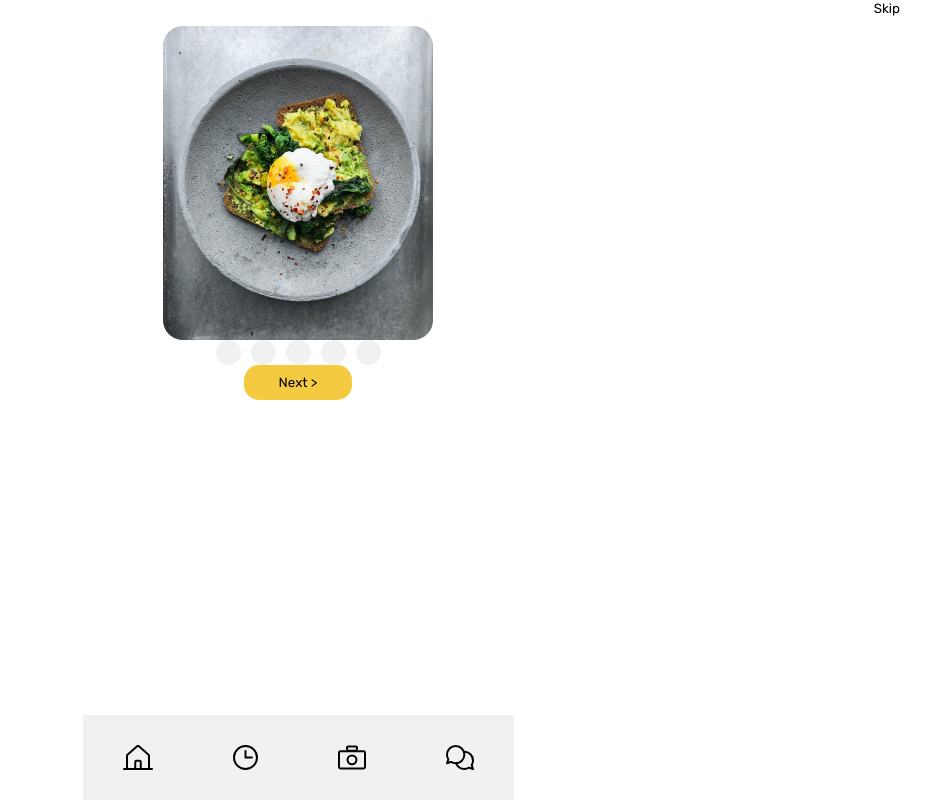
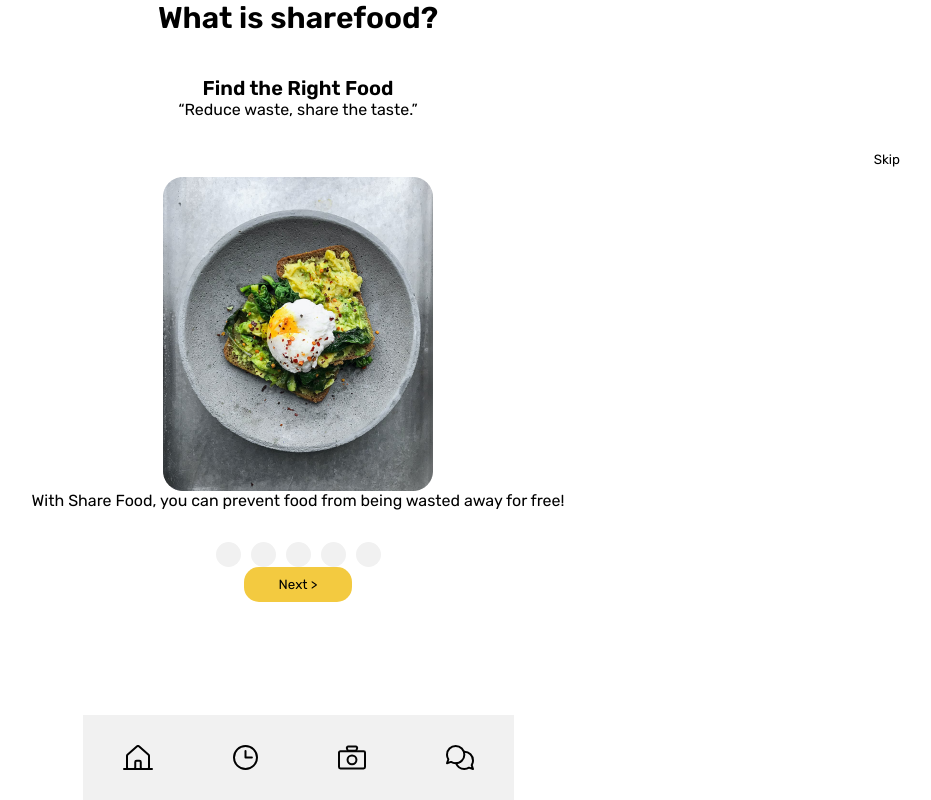
Before and after one commit to Pho86/ShareFood, a Next.js app: page / in a window 1280 px wide. Shown: the whole page, without its empty margins (342-1273 px from the left). Built offline with nearby package versions, Linux system fonts and the light colour scheme.

Commit message:
Tutorial Text

```diff
--- a/comps/Text.js
+++ b/comps/Text.js
@@ -62,3 +62,9 @@ export function SendIcon(
         </Send>
     </SendCont>
 }
+
+export function TutorialPage(){
+    return <div>
+    <h1>What is Share Food?</h1>
+    </div>
+}
--- /dev/null
+++ b/comps/TutorialText.js
@@ -0,0 +1,136 @@
+import styled from "styled-components";
+import { useRouter } from "next/router";
+
+const TutorialTitle2 = styled.div`
+font-weight: 600;
+font-size 30px;
+text-align: center;
+`
+const TutorialSubTitle2 = styled.div`
+font-weight: 300
+font-size 10px;
+text-align: center;
+padding-bottom: 2em;
+
+`
+
+const TutorialSubTitleBold2 = styled.div
+`
+padding-top: 2em;
+font-weight: 600;
+font-size 20px;
+text-align: center;
+`
+
+
+
+
+export default function TutorialTitle({
+    text="What is sharefood?"
+}) {
+    const r = useRouter();
+
+    const { tut } = r.query
+    if (tut === '0') {
+        text="What is Share Food?"
+    }
+    if (tut === '1') {
+        text="Share and Save Today"
+    }
+    if (tut === '2') {
+        text="How To: Receive Food"
+    }
+    if (tut === '3') {
+        text="How to: Share Food"
+    }
+    if (tut === '4') {
+        text="Enjoy!"
+    }
+
+    return(
+       <TutorialTitle2>{text}</TutorialTitle2>
+    )
+}
+
+export function TutorialTitleInfoBold({
+    text="Find the Right Food"
+}) {
+    const r = useRouter();
+
+    const { tut } = r.query
+    if (tut === '0') {
+        text=""
+    }
+    if (tut === '1') {
+        text=""
+    }
+    if (tut === '2') {
+        text="Find the Right Food"
+    }
+    if (tut === '3') {
+        text="Post a Listing"
+    }
+    if (tut === '4') {
+        text=""
+    }
+    const { route } = r.query
+    return(
+       <TutorialSubTitleBold2>{text}</TutorialSubTitleBold2>
+    )
+}
+
+
+export function TutorialTitleInfo({
+    text="“Reduce waste, share the taste.”"
+}){
+    const r = useRouter();
+
+    const { tut } = r.query
+    if (tut === '0') {
+        text=""
+    }
+    if (tut === '1') {
+        text="Reduce waste, share the taste."
+    }
+    if (tut === '2') {
+        text="In the Browse Food section, you can browse through various foods, and decide which one you want."
+    }
+    if (tut === '3') {
+        text="Take a picture of your food and fill out the details of it to give away."
+    }
+    if (tut === '4') {
+        text=""
+    }
+    const { route } = r.query
+    return(
+        <TutorialSubTitle2>{text}</TutorialSubTitle2>
+    )
+}
+
+export function TutorialSubTitle({
+    text="With Share Food, you can prevent food from being wasted away for free!"
+}){
+    const r = useRouter();
+
+    const { tut } = r.query
+    if (tut === '0') {
+        text="With Share Food, you can prevent food from being wasted away for free!"
+    }
+    if (tut === '1') {
+        text="Decide whether you want to give away food or receive food."
+    }
+    if (tut === '2') {
+        text="After deciding which one you want, go to a designated pick-up location and pick up your food!"
+    }
+    if (tut === '3') {
+        text="When someone chooses your listing, you can message them to confirm details like when to meet in person."
+    }
+    if (tut === '4') {
+        text="With every food that’s given away, you prevent it from being wasted.With every food that’s given away, you prevent it from being wasted."
+
+    }
+    const { route } = r.query
+    return(
+        <TutorialSubTitle2>{text}</TutorialSubTitle2>
+    )
+}
--- a/pages/index.js
+++ b/pages/index.js
@@ -8,6 +8,7 @@ import ProgressBar from '../comps/Progress'
 import Text from '../comps/Text.js'
 import ImgCard from '../comps/ImgCard.js'
 import NavBar from '../comps/NavBar'
+import TutorialTitle, { TutorialSubTitle, TutorialTitleInfo, TutorialTitleInfoBold } from '../comps/TutorialText'
 
 
 export default function Home() {
@@ -16,8 +17,13 @@ export default function Home() {
 
   return (
     <div className={styles.container}>
+      <TutorialTitle/>
+      <TutorialTitleInfoBold></TutorialTitleInfoBold>
+      <TutorialTitleInfo></TutorialTitleInfo>
       <Text>Skip</Text>
       <ImgCard />
+      <TutorialSubTitle>With Share Food, you can prevent food from being wasted away for free!</TutorialSubTitle>
+
       <ProgressBar></ProgressBar>
       <div className={styles.buttongrid}>
         <BButton text="< Back" route="tut"></BButton>
```
